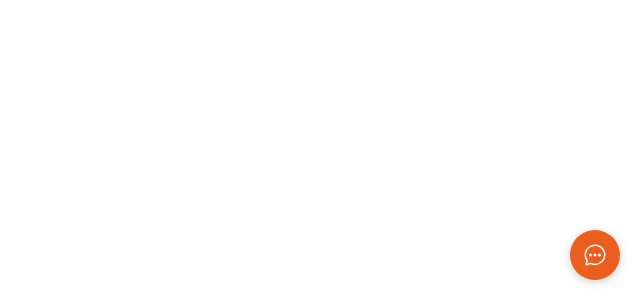
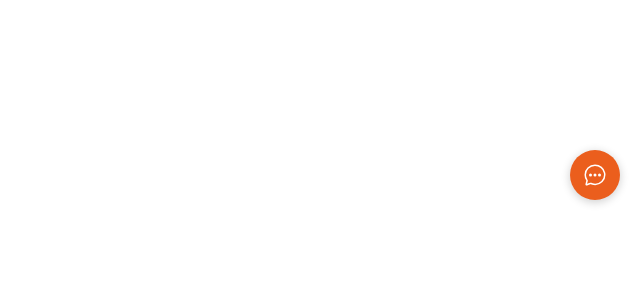
Before and after one commit to JohnWatkinson/MG-AI-Assistant, a React (Create React App) app in the folder chatbot-ui/: page / in a window 1280 px wide. Shown: the part 500-800 px from the top of the page, without its empty margins (640-1280 px from the left). Built offline with nearby package versions, Linux system fonts and the light colour scheme.

Commit message:
deployed for site

```diff
--- a/chatbot-ui/src/App.css
+++ b/chatbot-ui/src/App.css
@@ -4,7 +4,7 @@
 /* Chat Icon */
 .chat-icon {
   position: fixed;
-  bottom: 20px;
+  bottom: 100px;
   right: 20px;
   width: 50px;
   height: 50px;
@@ -27,7 +27,7 @@
 /* Chat Window */
 .chat-window {
   position: fixed;
-  bottom: 20px;
+  bottom: 100px;
   right: 20px;
   width: 380px;
   height: 600px;
```
